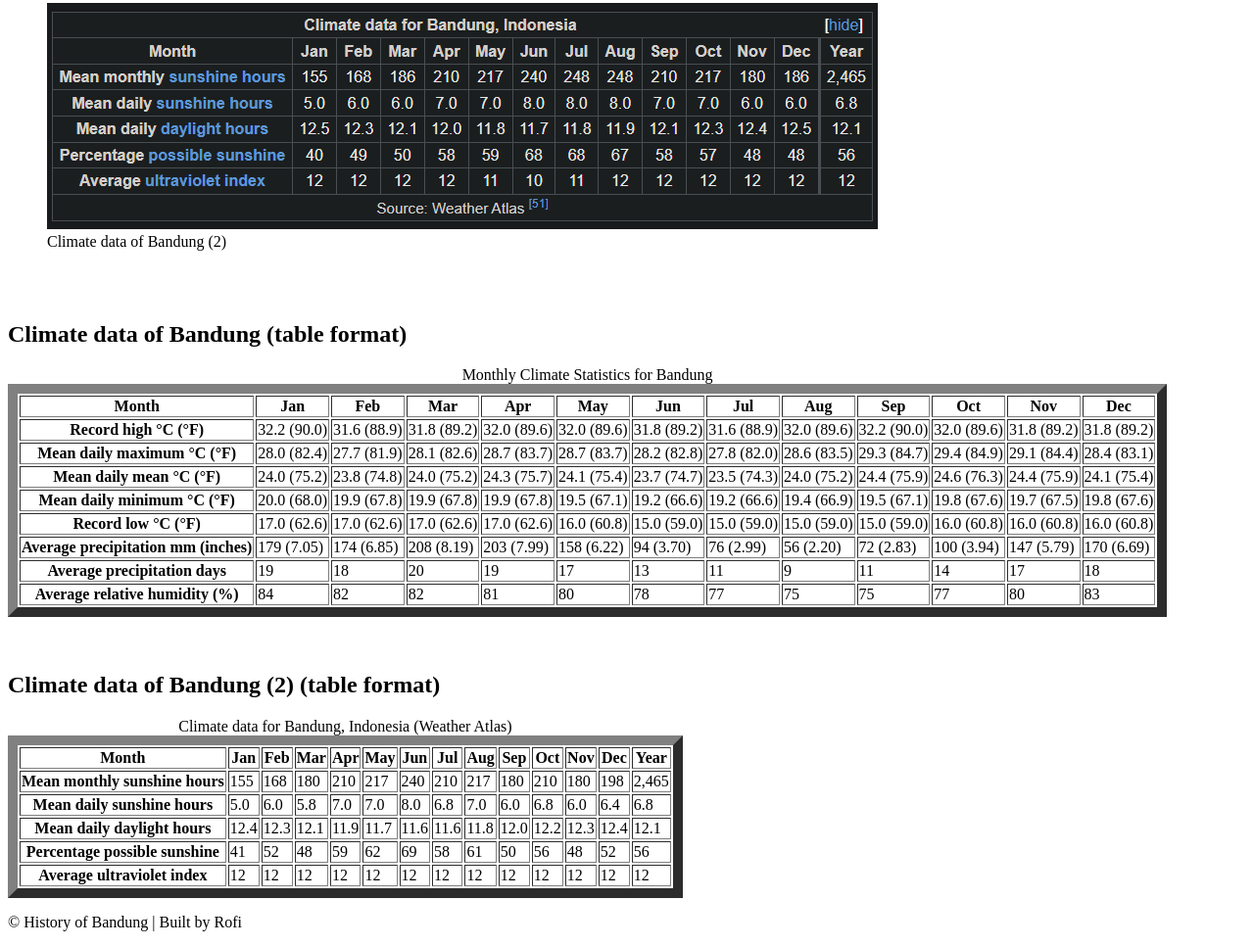
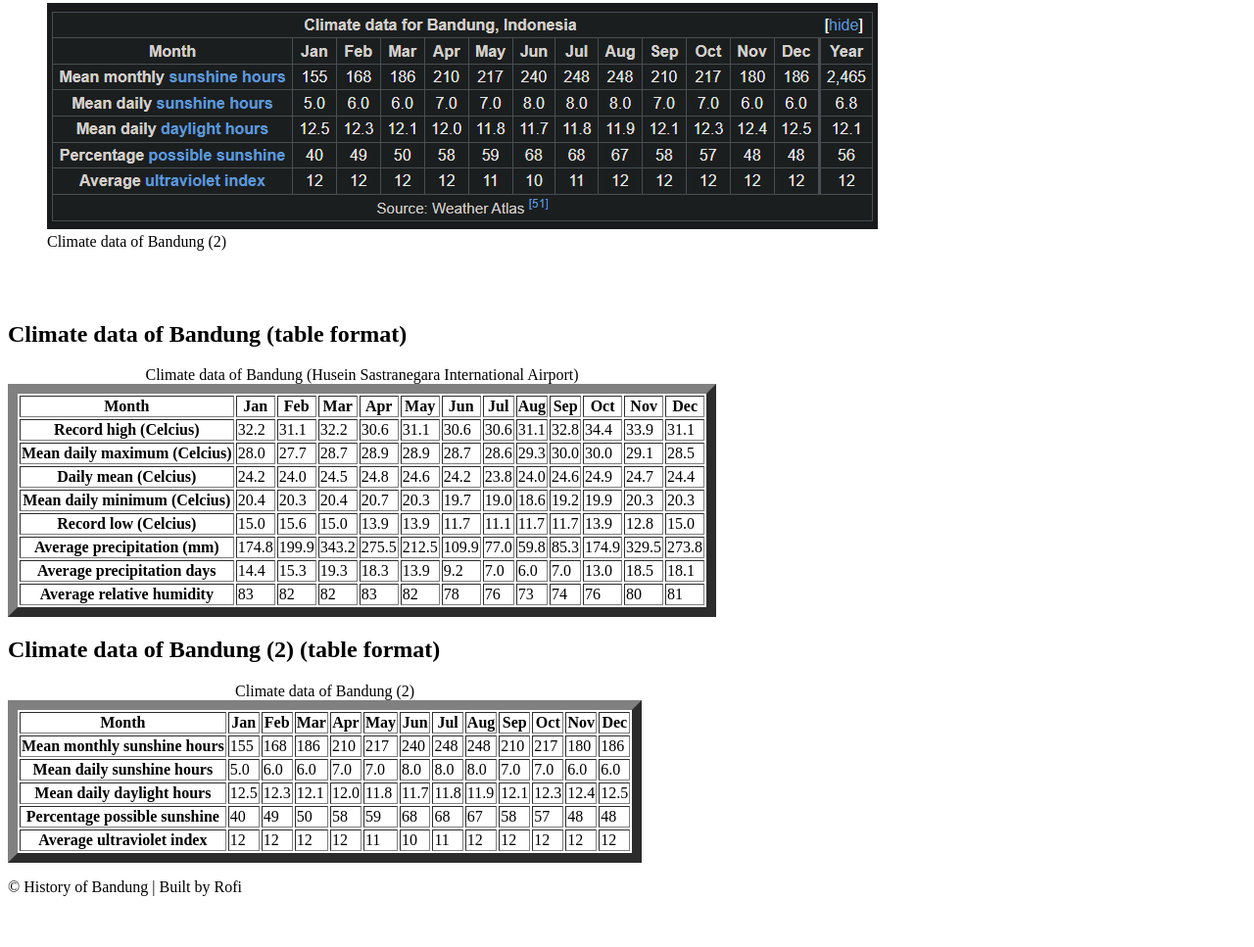
Before and after one commit to Dafz-7/HCI-WEEK02-LAB-2902718944, a plain HTML site: page climate.html in a window 1280 px wide. Shown: the part 932-1899 px from the top of the page at 98% size. After the commit the page ends 1863 px from the top, so only its background shows below. Drawn offline with Linux system fonts and the light colour scheme.

Commit message:
changed files

```diff
--- a/climate.html
+++ b/climate.html
@@ -54,111 +54,76 @@
       <!-- Table 1 -->
       <section id="climate data 1 table">
         <h2>Climate data of Bandung (table format)</h2>
-
         <table border="10">
-            <caption>Monthly Climate Statistics for Bandung</caption>
+          <caption>Climate data of Bandung (Husein Sastranegara International Airport)</caption>
           <thead>
-            <tr>
-                <th>Month</th>
-                <th>Jan</th><th>Feb</th><th>Mar</th><th>Apr</th><th>May</th><th>Jun</th>
-                <th>Jul</th><th>Aug</th><th>Sep</th><th>Oct</th><th>Nov</th><th>Dec</th>
-            </tr>
+            <th>Month</th><th>Jan</th><th>Feb</th><th>Mar</th><th>Apr</th><th>May</th><th>Jun</th><th>Jul</th><th>Aug</th><th>Sep</th><th>Oct</th><th>Nov</th><th>Dec</th>
           </thead>
           <tbody>
             <tr>
-                <th>Record high °C (°F)</th>
-                <td>32.2 (90.0)</td><td>31.6 (88.9)</td><td>31.8 (89.2)</td><td>32.0 (89.6)</td>
-                <td>32.0 (89.6)</td><td>31.8 (89.2)</td><td>31.6 (88.9)</td><td>32.0 (89.6)</td>
-                <td>32.2 (90.0)</td><td>32.0 (89.6)</td><td>31.8 (89.2)</td><td>31.8 (89.2)</td>
+              <th>Record high (Celcius)</th>
+              <td>32.2</td><td>31.1</td><td>32.2</td><td>30.6</td><td>31.1</td><td>30.6</td><td>30.6</td><td>31.1</td><td>32.8</td><td>34.4</td><td>33.9</td><td>31.1</td>
             </tr>
             <tr>
-                <th>Mean daily maximum °C (°F)</th>
-                <td>28.0 (82.4)</td><td>27.7 (81.9)</td><td>28.1 (82.6)</td><td>28.7 (83.7)</td>
-                <td>28.7 (83.7)</td><td>28.2 (82.8)</td><td>27.8 (82.0)</td><td>28.6 (83.5)</td>
-                <td>29.3 (84.7)</td><td>29.4 (84.9)</td><td>29.1 (84.4)</td><td>28.4 (83.1)</td>
+              <th>Mean daily maximum (Celcius)</th>
+              <td>28.0</td><td>27.7</td><td>28.7</td><td>28.9</td><td>28.9</td><td>28.7</td><td>28.6</td><td>29.3</td><td>30.0</td><td>30.0</td><td>29.1</td><td>28.5</td>
             </tr>
             <tr>
-                <th>Mean daily mean °C (°F)</th>
-                <td>24.0 (75.2)</td><td>23.8 (74.8)</td><td>24.0 (75.2)</td><td>24.3 (75.7)</td>
-                <td>24.1 (75.4)</td><td>23.7 (74.7)</td><td>23.5 (74.3)</td><td>24.0 (75.2)</td>
-                <td>24.4 (75.9)</td><td>24.6 (76.3)</td><td>24.4 (75.9)</td><td>24.1 (75.4)</td>
+              <th>Daily mean (Celcius)</th>
+              <td>24.2</td><td>24.0</td><td>24.5</td><td>24.8</td><td>24.6</td><td>24.2</td><td>23.8</td><td>24.0</td><td>24.6</td><td>24.9</td><td>24.7</td><td>24.4</td>
             </tr>
             <tr>
-                <th>Mean daily minimum °C (°F)</th>
-                <td>20.0 (68.0)</td><td>19.9 (67.8)</td><td>19.9 (67.8)</td><td>19.9 (67.8)</td>
-                <td>19.5 (67.1)</td><td>19.2 (66.6)</td><td>19.2 (66.6)</td><td>19.4 (66.9)</td>
-                <td>19.5 (67.1)</td><td>19.8 (67.6)</td><td>19.7 (67.5)</td><td>19.8 (67.6)</td>
+              <th>Mean daily minimum (Celcius)</th>
+              <td>20.4</td><td>20.3</td><td>20.4</td><td>20.7</td><td>20.3</td><td>19.7</td><td>19.0</td><td>18.6</td><td>19.2</td><td>19.9</td><td>20.3</td><td>20.3</td>
             </tr>
             <tr>
-                <th>Record low °C (°F)</th>
-                <td>17.0 (62.6)</td><td>17.0 (62.6)</td><td>17.0 (62.6)</td><td>17.0 (62.6)</td>
-                <td>16.0 (60.8)</td><td>15.0 (59.0)</td><td>15.0 (59.0)</td><td>15.0 (59.0)</td>
-                <td>15.0 (59.0)</td><td>16.0 (60.8)</td><td>16.0 (60.8)</td><td>16.0 (60.8)</td>
-            </tr>
+              <th>Record low (Celcius)</th>
+              <td>15.0</td><td>15.6</td><td>15.0</td><td>13.9</td><td>13.9</td><td>11.7</td><td>11.1</td><td>11.7</td><td>11.7</td><td>13.9</td><td>12.8</td><td>15.0</td>
             <tr>
-                <th>Average precipitation mm (inches)</th>
-                <td>179 (7.05)</td><td>174 (6.85)</td><td>208 (8.19)</td><td>203 (7.99)</td>
-                <td>158 (6.22)</td><td>94 (3.70)</td><td>76 (2.99)</td><td>56 (2.20)</td>
-                <td>72 (2.83)</td><td>100 (3.94)</td><td>147 (5.79)</td><td>170 (6.69)</td>
+              <th>Average precipitation (mm)</th>
+              <td>174.8</td><td>199.9</td><td>343.2</td><td>275.5</td><td>212.5</td><td>109.9</td><td>77.0</td><td>59.8</td><td>85.3</td><td>174.9</td><td>329.5</td><td>273.8</td>
             </tr>
             <tr>
               <th>Average precipitation days</th>
-                <td>19</td><td>18</td><td>20</td><td>19</td><td>17</td><td>13</td>
-                <td>11</td><td>9</td><td>11</td><td>14</td><td>17</td><td>18</td>
+              <td>14.4</td><td>15.3</td><td>19.3</td><td>18.3</td><td>13.9</td><td>9.2</td><td>7.0</td><td>6.0</td><td>7.0</td><td>13.0</td><td>18.5</td><td>18.1</td>
             </tr>
             <tr>
-                <th>Average relative humidity (%)</th>
-                <td>84</td><td>82</td><td>82</td><td>81</td><td>80</td><td>78</td>
-                <td>77</td><td>75</td><td>75</td><td>77</td><td>80</td><td>83</td>
+              <th>Average relative humidity</th>
+              <td>83</td><td>82</td><td>82</td><td>83</td><td>82</td><td>78</td><td>76</td><td>73</td><td>74</td><td>76</td><td>80</td><td>81</td>
             </tr>
           </tbody>
+
         </table>
       </section>
-      <br>
-      <br>
       <!-- Table 2 -->
       <section id="climate data 2 table">
         <h2>Climate data of Bandung (2) (table format)</h2>
         <table border="10">
-            <caption>Climate data for Bandung, Indonesia (Weather Atlas)</caption>
+          <caption>Climate data of Bandung (2)</caption>
           <thead>
-            <tr>
-                <th>Month</th>
-                <th>Jan</th><th>Feb</th><th>Mar</th><th>Apr</th><th>May</th>
-                <th>Jun</th><th>Jul</th><th>Aug</th><th>Sep</th><th>Oct</th>
-                <th>Nov</th><th>Dec</th><th>Year</th>
-            </tr>
+            <th>Month</th><th>Jan</th><th>Feb</th><th>Mar</th><th>Apr</th><th>May</th><th>Jun</th><th>Jul</th><th>Aug</th><th>Sep</th><th>Oct</th><th>Nov</th><th>Dec</th>
           </thead>
           <tbody>
             <tr>
               <th>Mean monthly sunshine hours</th>
-                <td>155</td><td>168</td><td>180</td><td>210</td><td>217</td>
-                <td>240</td><td>210</td><td>217</td><td>180</td><td>210</td>
-                <td>180</td><td>198</td><td>2,465</td>
+              <td>155</td><td>168</td><td>186</td><td>210</td><td>217</td><td>240</td><td>248</td><td>248</td><td>210</td><td>217</td><td>180</td><td>186</td>
             </tr>
             <tr>
               <th>Mean daily sunshine hours</th>
-                <td>5.0</td><td>6.0</td><td>5.8</td><td>7.0</td><td>7.0</td>
-                <td>8.0</td><td>6.8</td><td>7.0</td><td>6.0</td><td>6.8</td>
-                <td>6.0</td><td>6.4</td><td>6.8</td>
+              <td>5.0</td><td>6.0</td><td>6.0</td><td>7.0</td><td>7.0</td><td>8.0</td><td>8.0</td><td>8.0</td><td>7.0</td><td>7.0</td><td>6.0</td><td>6.0</td>
+              </td>
             </tr>
             <tr>
               <th>Mean daily daylight hours</th>
-                <td>12.4</td><td>12.3</td><td>12.1</td><td>11.9</td><td>11.7</td>
-                <td>11.6</td><td>11.6</td><td>11.8</td><td>12.0</td><td>12.2</td>
-                <td>12.3</td><td>12.4</td><td>12.1</td>
+              <td>12.5</td><td>12.3</td><td>12.1</td><td>12.0</td><td>11.8</td><td>11.7</td><td>11.8</td><td>11.9</td><td>12.1</td><td>12.3</td><td>12.4</td><td>12.5</td>
             </tr>
             <tr>
               <th>Percentage possible sunshine</th>
-                <td>41</td><td>52</td><td>48</td><td>59</td><td>62</td>
-                <td>69</td><td>58</td><td>61</td><td>50</td><td>56</td>
-                <td>48</td><td>52</td><td>56</td>
+              <td>40</td><td>49</td><td>50</td><td>58</td><td>59</td><td>68</td><td>68</td><td>67</td><td>58</td><td>57</td><td>48</td><td>48</td>
             </tr>
             <tr>
               <th>Average ultraviolet index</th>
-                <td>12</td><td>12</td><td>12</td><td>12</td><td>12</td>
-                <td>12</td><td>12</td><td>12</td><td>12</td><td>12</td>
-                <td>12</td><td>12</td><td>12</td>
+              <td>12</td><td>12</td><td>12</td><td>12</td><td>11</td><td>10</td><td>11</td><td>12</td><td>12</td><td>12</td><td>12</td><td>12</td>
             </tr>
           </tbody>
         </table>
```
Lines whose indentation alone changed are shown as unchanged.
